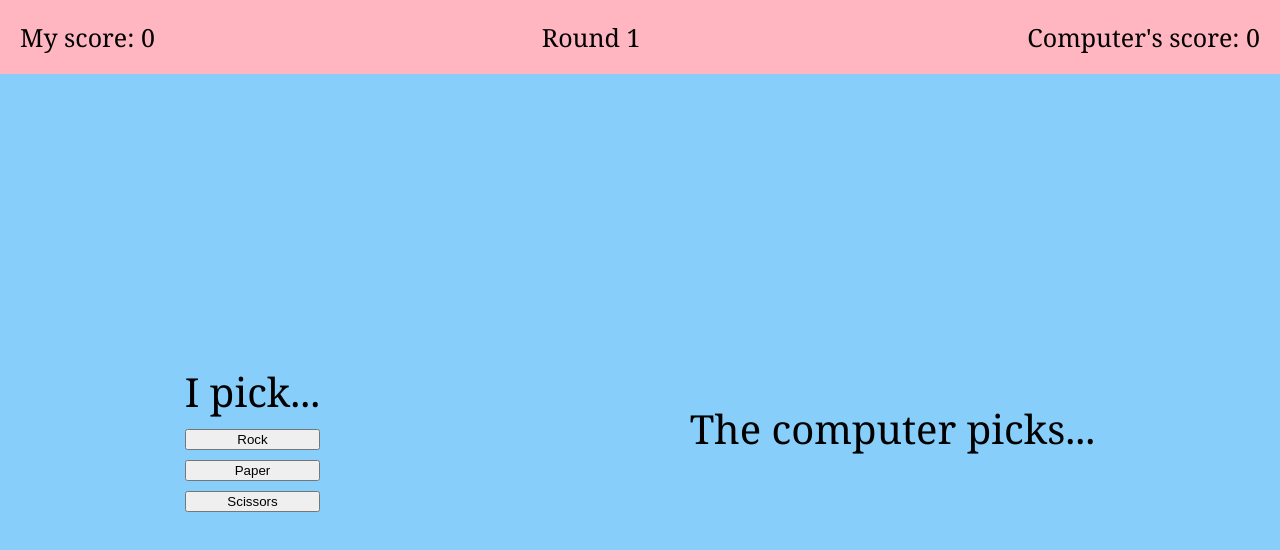
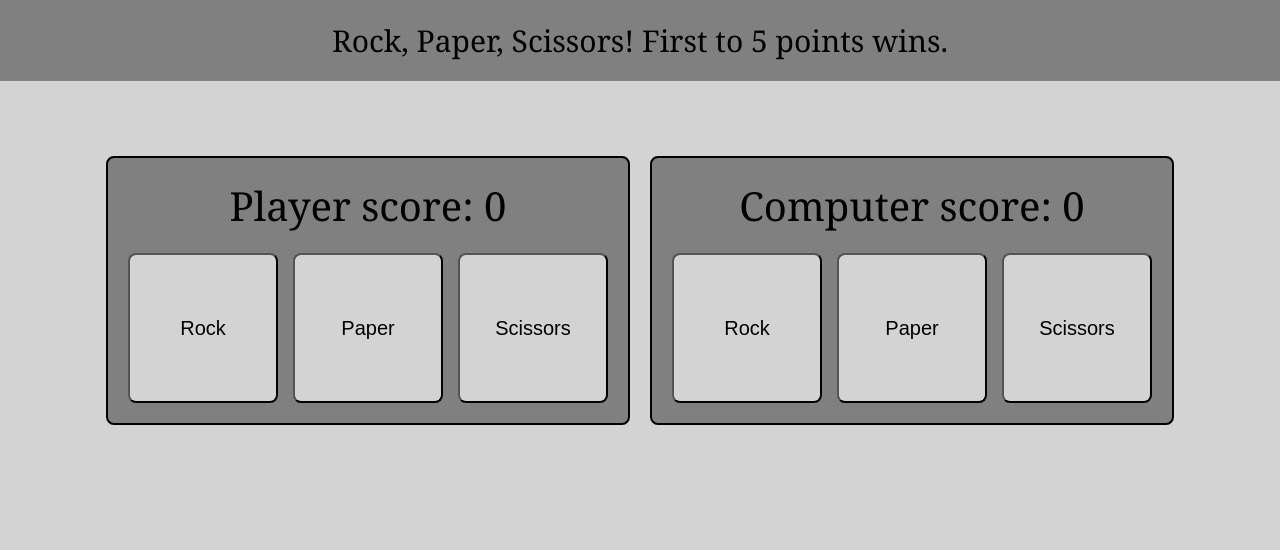
Before and after one commit to richa130/rock-paper-scissors, a plain HTML site: page index.html in a window 1280 px wide. Drawn offline with Linux system fonts and the light colour scheme.

Commit message:
Rework HTML and completely finish CSS

```diff
--- a/index.html
+++ b/index.html
@@ -3,30 +3,33 @@
     <head>
         <meta charset="utf-8">
         <title>Rock, Paper, Scissors!</title>
-        <link rel="stylesheet" href="style.css">
+        <link rel="stylesheet" href="style2.css">
         <script src="rps.js" defer></script>
     </head>
 
     <body>
-        <div class="score">
-            <span>My score: 0</span>
-            <span>Round 1</span>
-            <span>Computer's score: 0</span>
-        </div>
+        <div class="header">Rock, Paper, Scissors! First to 5 points wins.</div>
 
         <div class="game">
             <div class="player">
-                <span>I pick...</span>
-                <button class="rock">Rock</button>
-                <button class="paper">Paper</button>
-                <button class="scissors">Scissors</button>
+                <span class="player-score">Player score: 0</span>
+                <div class="player-choices">
+                    <button>Rock</button>
+                    <button>Paper</button>
+                    <button>Scissors</button>
+                </div>
             </div>
 
             <div class="computer">
-                <span>The computer picks...</span>
-                <div class="comp-selection"></div>
-                <span class="winner"></span>
+                <span class="computer-score">Computer score: 0</span>
+                <div class="computer-choices">
+                    <button>Rock</button>
+                    <button>Paper</button>
+                    <button>Scissors</button>
+                </div>
             </div>
         </div>
+
+        <div class="score"></div>
     </body>
 </html>
--- a/rps.js
+++ b/rps.js
@@ -1,26 +1,12 @@
-const rock = document.querySelector('.rock');
-const paper = document.querySelector('.paper');
-const scissors = document.querySelector('.scissors');
+"use strict";
 
-const compSelectionText = document.querySelector('.comp-selection');
-const winner = document.querySelector('.winner');
+// add an eventListener to each player button
+const playerChoices = document.querySelectorAll('.player-choices button');
+playerChoices.forEach(btn => btn.addEventListener('click', e => logChoice(e)));
 
-rock.addEventListener('click', playRoundUI);
-paper.addEventListener('click', playRoundUI);
-scissors.addEventListener('click', playRoundUI);
-
-function playRoundUI(e) {
-    e.target.style.border = '2px solid black';
-
-    playerSelection = e.target.textContent.toLowerCase(); // target gets the actual html element, text content gets its text (r,p,s)
-    computerSelection = computerPlay();
-    compSelectionText.textContent = computerSelection;
-
-    console.log(`Player selection: ${playerSelection}`);
-    console.log(`Computer selection: ${computerSelection}`);
-
-    result = playRound(playerSelection, computerSelection);
-    winner.textContent = `The player ${result}`;
+function logChoice(e) {
+    console.log(e);
+    console.log(e.target);
 }
 
 
--- a/style.css
+++ /dev/null
@@ -1,28 +0,0 @@
-body {
-    margin: 0px;
-    font-family: "Georgia", sans-serif;
-}
-
-.score {
-    background-color: lightpink;
-    font-size: 25px;
-    padding: 20px;
-    display: flex;
-    justify-content: space-between;
-}
-
-.game {
-    min-height: 91vh;
-    background-color: lightskyblue;
-    display: flex;
-    align-items: center;
-    justify-content: space-around;
-    text-align: center;
-}
-
-.player, .computer {
-    font-size: 40px;
-    display: flex;
-    flex-direction: column;
-    gap: 10px
-}
--- /dev/null
+++ b/style2.css
@@ -0,0 +1,51 @@
+body {
+    font-family: Georgia, 'Times New Roman', Times, serif;
+    margin: 0px;
+    background-color: lightgray;
+}
+
+.header {
+    background-color: gray;
+    text-align: center;
+    font-size: 30px;
+    margin: 0px;
+    padding: 20px;
+}
+
+.game {
+    display: flex;
+    gap: 20px;
+    justify-content: center;
+    flex-flow: wrap;
+    margin: 75px;
+}
+
+.player, .computer {
+    background-color: gray;
+    padding: 20px;
+    border: 2px solid black;
+    border-radius: 8px;
+    display: flex;
+    flex-direction: column;
+    align-items: center;
+    gap: 20px;
+    font-size: 40px;
+}
+
+.player-choices, .computer-choices {
+    display: flex;
+    gap: 15px;
+}
+
+button {
+    background-color: lightgray;
+    width: 150px;
+    height: 150px;
+    font-size: 20px;
+    border-radius: 8px;
+}
+
+.score {
+    padding-left: 100px;
+    font-size: 20px;
+}
```
